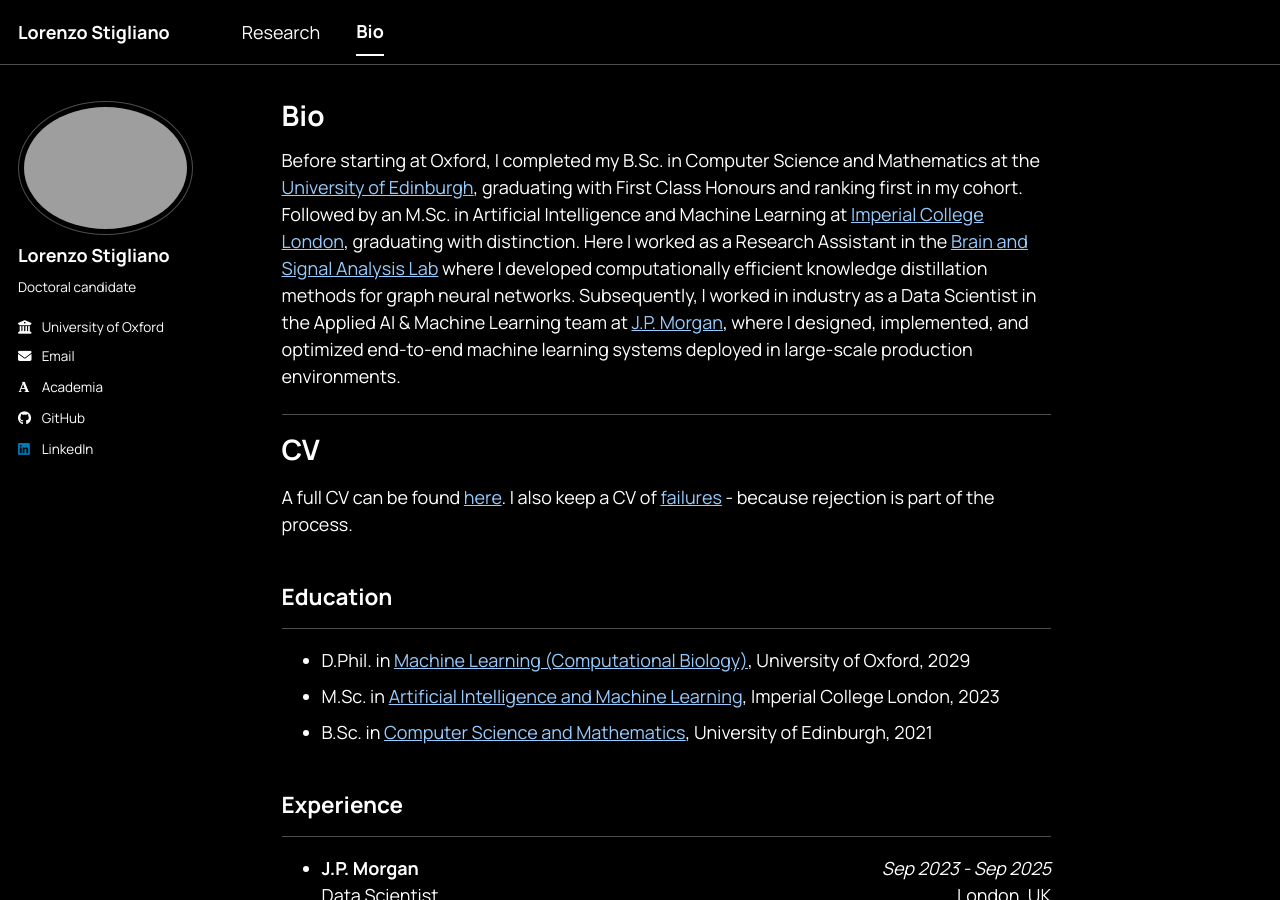
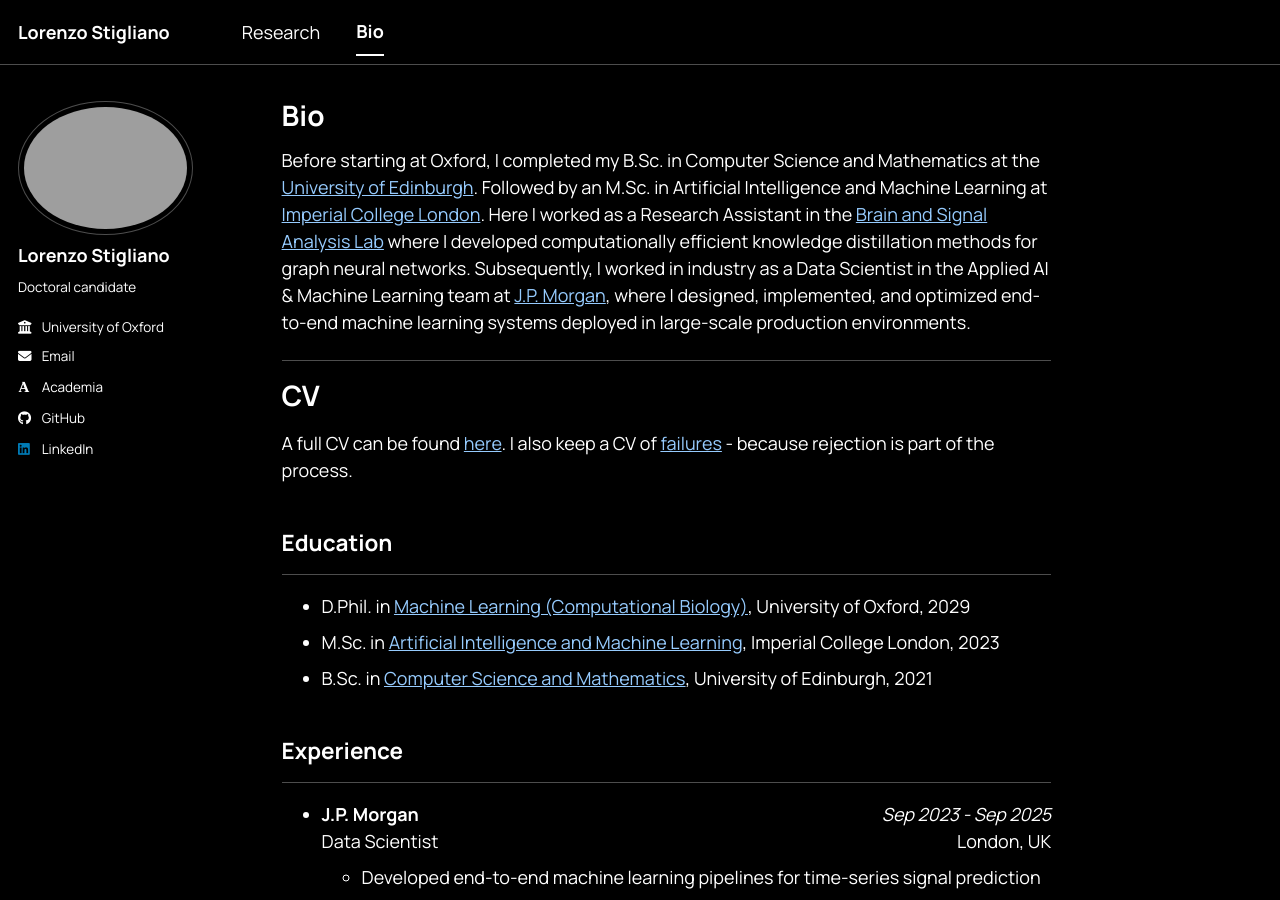
Before and after one commit to LorenzoStigliano/lorenzostigliano.github.io, a Jekyll site: the page built from _pages/cv.md, in a window 1280 px wide and 900 px high. Built offline with Jekyll 4.4.1, drawn with Linux system fonts in a browser that asks for light colours; some web fonts are replaced; a script bundle is joined from its source files by our own code; library files that are not in the unit come from our copies.

Commit message:
smaller bio

```diff
--- a/_pages/cv.md
+++ b/_pages/cv.md
@@ -9,7 +9,7 @@ redirect_from:
 
 {% include base_path %}
 
-Before starting at Oxford, I completed my B.Sc. in Computer Science and Mathematics at the [University of Edinburgh](https://www.ed.ac.uk/), graduating with First Class Honours and ranking first in my cohort. Followed by an M.Sc. in Artificial Intelligence and Machine Learning at [Imperial College London](https://www.imperial.ac.uk/), graduating with distinction. Here I worked as a Research Assistant in the [Brain and Signal Analysis Lab](https://basira-lab.com/) where I developed computationally efficient knowledge distillation methods for graph neural networks. Subsequently, I worked in industry as a Data Scientist in the Applied AI & Machine Learning team at [J.P. Morgan](https://www.jpmorgan.com/insights/technology/artificial-intelligence), where I designed, implemented, and optimized end-to-end machine learning systems deployed in large-scale production environments.
+Before starting at Oxford, I completed my B.Sc. in Computer Science and Mathematics at the [University of Edinburgh](https://www.ed.ac.uk/). Followed by an M.Sc. in Artificial Intelligence and Machine Learning at [Imperial College London](https://www.imperial.ac.uk/). Here I worked as a Research Assistant in the [Brain and Signal Analysis Lab](https://basira-lab.com/) where I developed computationally efficient knowledge distillation methods for graph neural networks. Subsequently, I worked in industry as a Data Scientist in the Applied AI & Machine Learning team at [J.P. Morgan](https://www.jpmorgan.com/insights/technology/artificial-intelligence), where I designed, implemented, and optimized end-to-end machine learning systems deployed in large-scale production environments.
 
 ---
 
```
